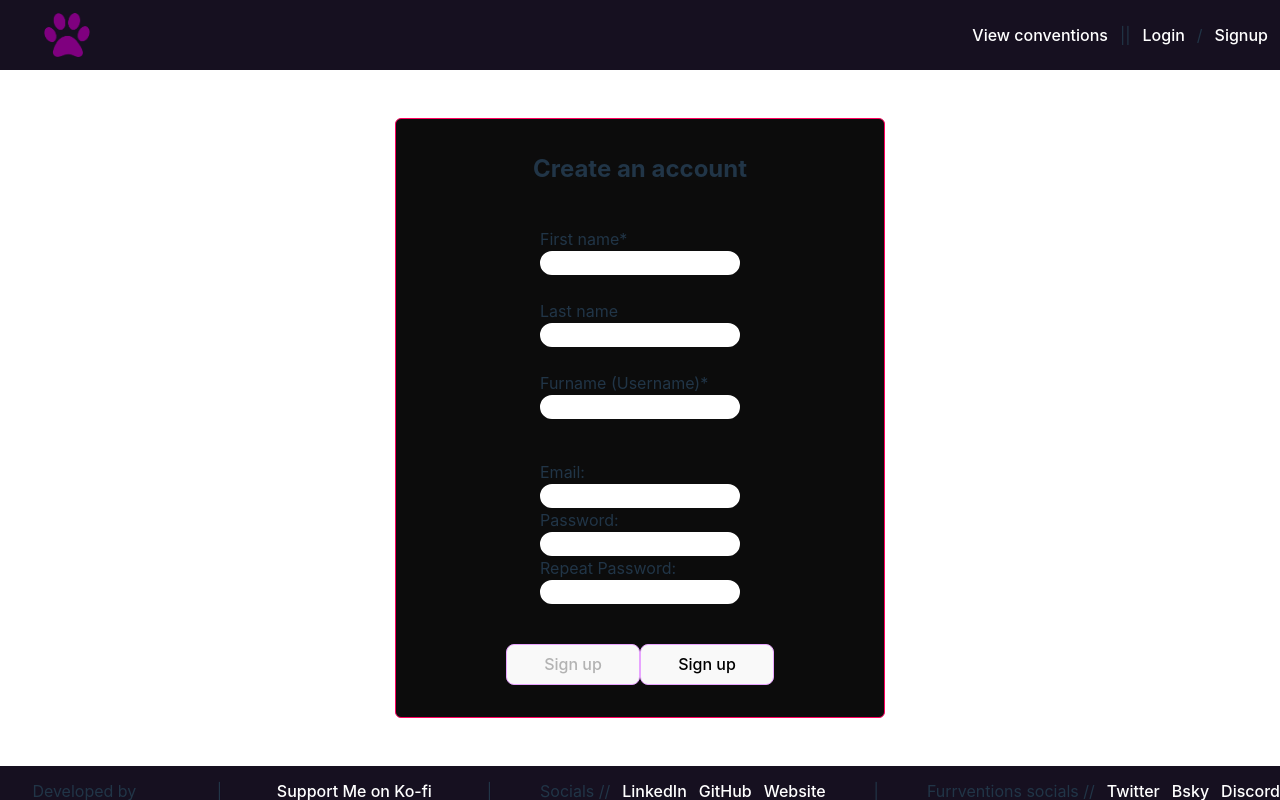
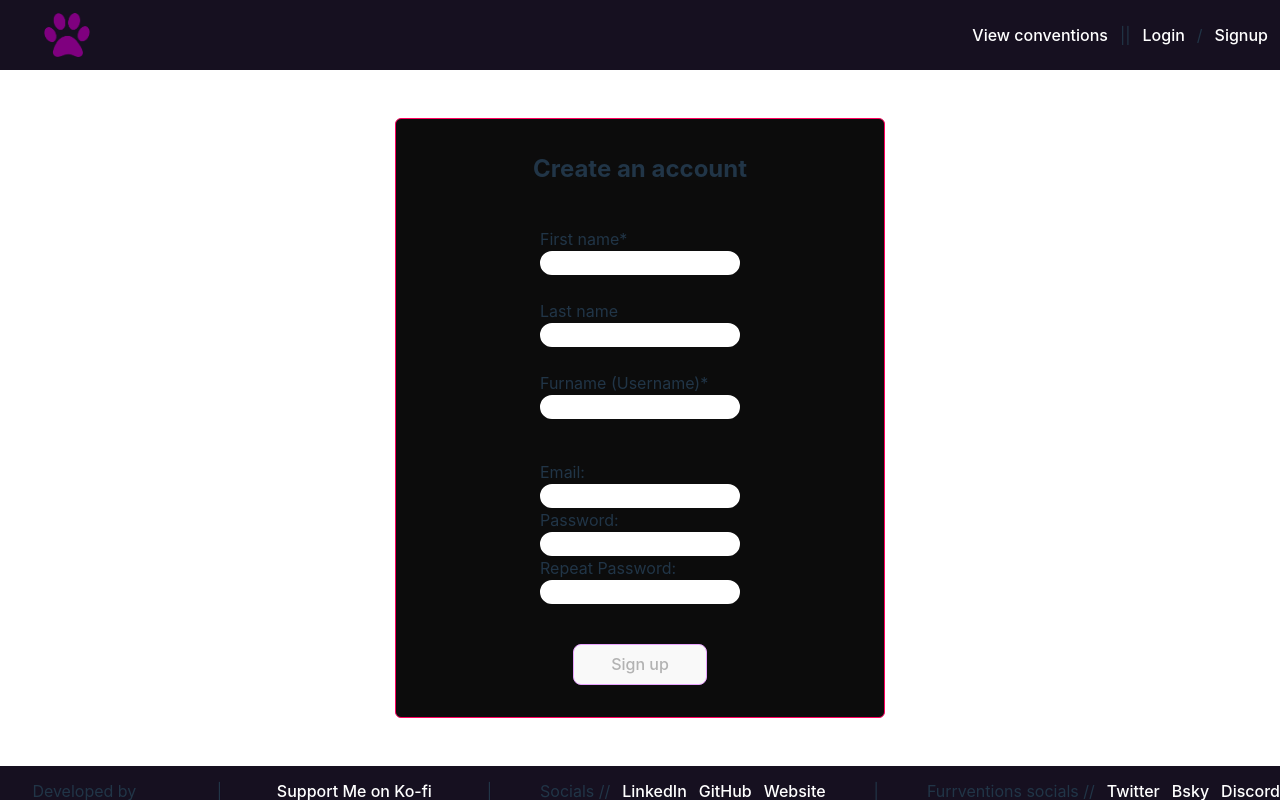
Before and after one commit to ATlexEide/furrventions, a React (Vite) app: page /signup in a window 1280 px wide. Built offline with nearby package versions, Linux system fonts and the light colour scheme; no server answers; the database is empty.

Commit message:
Update logic

```diff
--- a/src/Components/User/SignUp.jsx
+++ b/src/Components/User/SignUp.jsx
@@ -73,7 +73,10 @@ export default function SignUp({ supabase }) {
     Message: ${error.message}
     Hint: ${error.hint}`);
 
-    if (data.user) createPublicProfile(data.user);
+    if (data.user) {
+      createPublicProfile(data.user);
+      setUserCreated(true);
+    }
   }
 
   async function createPublicProfile(user) {
@@ -214,14 +217,6 @@ export default function SignUp({ supabase }) {
             >
               Sign up
             </button>
-            <button
-              onClick={(e) => {
-                e.preventDefault();
-                setUserCreated(true);
-              }}
-            >
-              Sign up
-            </button>
           </section>
         </>
       )}
```
